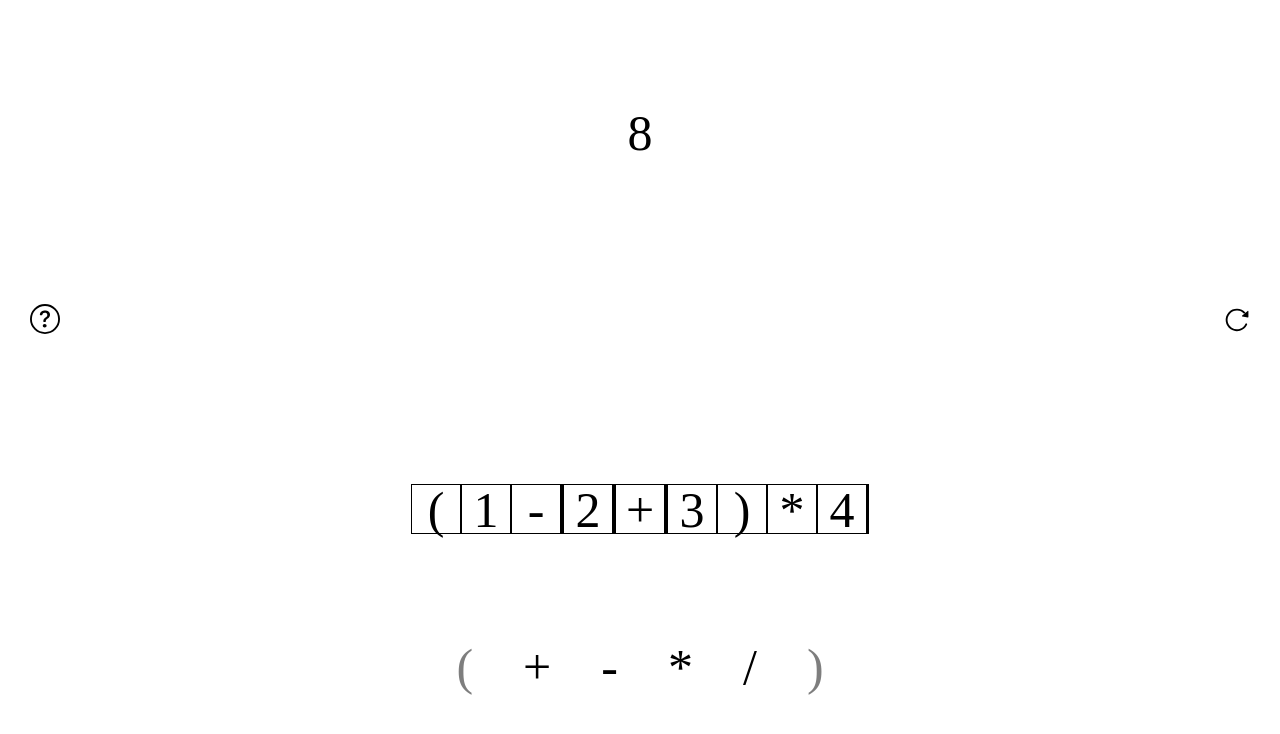
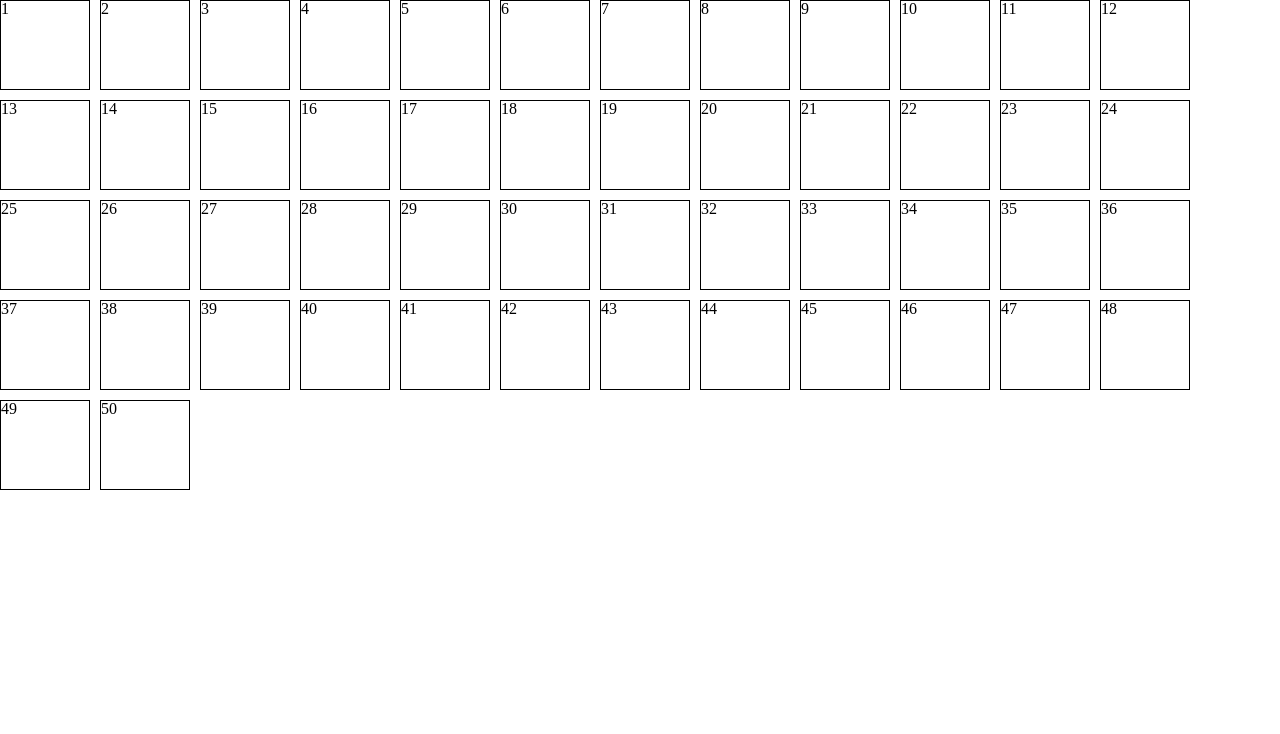
Before and after one commit to HongGunWoo/four_equal_ten_clone_app, a React (Create React App) app: page /stages in a window 1280 px wide. Shown: the top 734 px of the page. Built offline with nearby package versions, Linux system fonts and the light colour scheme.

Commit message:
add firebase

```diff
--- a/package.json
+++ b/package.json
@@ -6,9 +6,11 @@
     "@testing-library/jest-dom": "^5.16.5",
     "@testing-library/react": "^13.4.0",
     "@testing-library/user-event": "^13.5.0",
+    "firebase": "^9.17.1",
     "react": "^18.2.0",
     "react-dom": "^18.2.0",
     "react-icons": "^4.7.1",
+    "react-router-dom": "^6.8.1",
     "react-scripts": "5.0.1",
     "styled-components": "^5.3.6",
     "styled-reset": "^4.4.4",
--- a/src/App.js
+++ b/src/App.js
@@ -1,13 +1,34 @@
+import { Route, Routes } from "react-router-dom";
 import Game from "./pages/Game";
+import GameStage from "./pages/GameStage";
 import GlobalStyle from "./styles/global";
+import { initializeApp } from "firebase/app";
+import { getFirestore } from "firebase/firestore"
+
+const firebaseConfig = {
+	apiKey: "AIzaSyB1XDWPwO7YjDkM4kSO5T8XhzGpoUmjxrI",
+	authDomain: "four-equal-ten-clone-17f63.firebaseapp.com",
+	projectId: "four-equal-ten-clone-17f63",
+	storageBucket: "four-equal-ten-clone-17f63.appspot.com",
+	messagingSenderId: "883069760524",
+	appId: "1:883069760524:web:38e0f0621d873a6581aa29",
+	measurementId: "G-48BW37JG1S"
+};
+
+const app = initializeApp(firebaseConfig);
+const db = getFirestore(app);
 
 function App() {
-  return (
-    <div className="App">
+	return (
+		<>
 			<GlobalStyle />
-      <Game />
-    </div>
-  );
+			<Routes>
+				<Route path="/" element={<Game />} />
+				<Route path="/stages" element={<GameStage database={db}/>} />
+				<Route path="/stages/:stage" element={<Game database={db}/>} />
+			</Routes>
+		</>
+	);
 }
 
 export default App;
--- a/src/index.js
+++ b/src/index.js
@@ -1,13 +1,17 @@
 import React from 'react';
 import ReactDOM from 'react-dom/client';
+import { BrowserRouter } from 'react-router-dom';
 import App from './App';
 import reportWebVitals from './reportWebVitals';
 
 const root = ReactDOM.createRoot(document.getElementById('root'));
 root.render(
-  <React.StrictMode>
-    <App />
-  </React.StrictMode>
+	<BrowserRouter>
+		<React.StrictMode>
+			<App />
+		</React.StrictMode>
+	</BrowserRouter>
+
 );
 
 // If you want to start measuring performance in your app, pass a function
--- a/src/pages/Game/components/FormulaList.jsx
+++ b/src/pages/Game/components/FormulaList.jsx
@@ -42,6 +42,8 @@ const FormulaBox = styled.li`
 
 	&.over {
 		/* 드래그 요소가 다른 요소에 겹친 경우 */
+
+		/* 피연산자인 경우 */
 		${props =>
 			props.grab &&
 			Number.isInteger(parseInt(props.grab.textContent)) &&
@@ -50,6 +52,8 @@ const FormulaBox = styled.li`
 				animation-name: ${sizeUp};
 			`
 		}
+
+		/* 사칙 연산자인 경우 */
 		${props =>
 			props.grab &&
 			['+', '-', '*', '/'].includes(props.grab.textContent) &&
@@ -88,10 +92,9 @@ const FormulaBox = styled.li`
 		}
 	}
 
-
 	${props =>
 		// 피연산자와 연산자가 존재하는 칸만 크기 설정
-		props.children &&
+		props.children !== null &&
 		css`
 			width: 50px;
 		`
--- a/src/pages/Game/components/GameButtonBar.jsx
+++ b/src/pages/Game/components/GameButtonBar.jsx
@@ -1,6 +1,7 @@
 import { BsArrowClockwise, BsQuestionCircle, BsArrowRight } from "react-icons/bs";
 import React from 'react';
 import styled from "styled-components";
+import { useNavigate } from "react-router-dom";
 
 const IconWrapper = styled.div`
 	width: 100%;
@@ -15,13 +16,20 @@ const IconBox = styled.div`
 	cursor: pointer;
 `
 
-const GameButtonBar = ({formulaList, setFormulaList, clear}) => {
+const GameButtonBar = ({formulaList, setFormulaList, clear, setClear, stage}) => {
+	const navigate = useNavigate();
+
+	const moveNextStage = () => {
+		setClear(false);
+		navigate(`/stages/${parseInt(stage) + 1}`);
+	}
 
 	return (
 		<IconWrapper>
 			<IconBox><BsQuestionCircle /></IconBox>
 			<IconBox
 				style={{ fontSize: "50px", height: "50px" }}
+				onClick={moveNextStage}
 			>
 					{clear ? <BsArrowRight /> : null}
 			</IconBox>
--- /dev/null
+++ b/src/pages/Game/components/InfoBar.jsx
@@ -0,0 +1,36 @@
+import { BsList } from "react-icons/bs";
+import React from 'react';
+import styled from 'styled-components';
+
+const Wrapper = styled.div`
+	display: flex;
+	width: 100%;
+	justify-content: space-between;
+	padding: 30px;
+`;
+
+const MenuButton = styled.div`
+	&:hover{
+		cursor: pointer;
+	}
+`;
+
+const StageInfo = styled.div`
+	border: 1px solid black;
+	width: 10px;
+	height: 10px;
+	&:hover{
+		cursor: pointer;
+	}
+`;
+
+const InfoBar = () => {
+	return (
+		<Wrapper>
+			<MenuButton><BsList /></MenuButton>
+			<StageInfo />
+		</Wrapper>
+	);
+};
+
+export default InfoBar;
--- a/src/pages/Game/index.jsx
+++ b/src/pages/Game/index.jsx
@@ -1,14 +1,18 @@
-import React, {useState} from 'react';
+import React, { useEffect, useState } from 'react';
 import styled from 'styled-components';
 import FormulaList from './components/FormulaList';
 import GameButtonBar from './components/GameButtonBar';
+import InfoBar from './components/InfoBar';
 import OperatorList from './components/OperatorList';
 import Result from './components/Result';
+import { useParams } from 'react-router-dom';
+import { doc, getDoc } from "firebase/firestore"
 
 const Wrapper = styled.div`
 	display: flex;
 	min-height: 100vh;
-	justify-content: space-evenly;
+	justify-content: space-between;
+	padding-bottom: 300px;
 	align-items: center;
 	flex-direction: column;
 	-webkit-user-select:none;
@@ -18,18 +22,37 @@ const Wrapper = styled.div`
 	font-size: 50px;
 `;
 
-
-const formula = ['(', 1, '-', null, 2, null, '+', null, 3, ')', '*', 4, null];
-
-const Game = () => {
-	const [formulaList, setFormulaList] = useState(formula);
+const Game = ({database}) => {
+	const { stage } = useParams();
+	const [originList, setOriginList] = useState(null);
+	const [formulaList, setFormulaList] = useState(null);
 	const [grab, setGrab] = useState(null);
 	const [clear, setClear] = useState(false);
 
+	async function getDB() {
+		const querySnapshot = await getDoc(doc(database, "stage", stage));
+		console.log(querySnapshot.data());
+		console.log(querySnapshot.data().question[1]);
+		let _formula = [null, null, null, null, null, null, null, null, null, null, null, null, null];
+		_formula[1] = parseInt(querySnapshot.data().question[0]);
+		_formula[4] = parseInt(querySnapshot.data().question[1]);
+		_formula[8] = parseInt(querySnapshot.data().question[2]);
+		_formula[11] = parseInt(querySnapshot.data().question[3]);
+		setOriginList(_formula);
+		setFormulaList(_formula);
+	}
+
+	useEffect(() => {
+		getDB();
+	}, [stage])
+
+	if(formulaList === null || originList === null) return;
+
 	return (
 		<Wrapper>
+			<InfoBar />
 			<Result formulaList={formulaList} setClear={setClear} />
-			<GameButtonBar formulaList={formula} setFormulaList={setFormulaList} clear={clear} />
+			<GameButtonBar formulaList={originList} setFormulaList={setFormulaList} clear={clear} setClear={setClear} stage={stage} />
 			<FormulaList grab={grab} setGrab={setGrab} formulaList={formulaList} setFormulaList={setFormulaList} />
 			<OperatorList setGrab={setGrab} formulaList={formulaList} />
 		</Wrapper>
--- /dev/null
+++ b/src/pages/GameStage/components/StageItem.jsx
@@ -0,0 +1,22 @@
+import React from 'react';
+import { useNavigate } from 'react-router-dom';
+import styled from 'styled-components';
+
+const ItemButton = styled.li`
+	border: 1px solid black;
+	width: 90px;
+	height: 90px;
+	&:hover{
+		cursor: pointer;
+	}
+`
+
+const StageItem = ({stage}) => {
+	const navigate = useNavigate();
+
+	return (
+		<ItemButton onClick={() => navigate(`/stages/${stage}`)}>{stage}</ItemButton>
+	);
+};
+
+export default StageItem;
--- /dev/null
+++ b/src/pages/GameStage/index.jsx
@@ -0,0 +1,29 @@
+import React from 'react';
+import styled from 'styled-components';
+import StageItem from './components/StageItem';
+
+
+const Wrapper = styled.div`
+
+`
+
+const ItemWrapper = styled.ul`
+	display: flex;
+	flex-wrap: wrap;
+	justify-content: first baseline;
+	gap: 10px;
+`
+
+
+
+const GameStage = () => {
+	return (
+		<Wrapper>
+			<ItemWrapper>
+				{Array.from({length: 50}).map((_, idx) => <StageItem key={idx} stage={idx+1}/>)}
+			</ItemWrapper>
+		</Wrapper>
+	);
+};
+
+export default GameStage;
```
Also changed, not shown: 1 other file (tests, documents, lock files or other folders).
